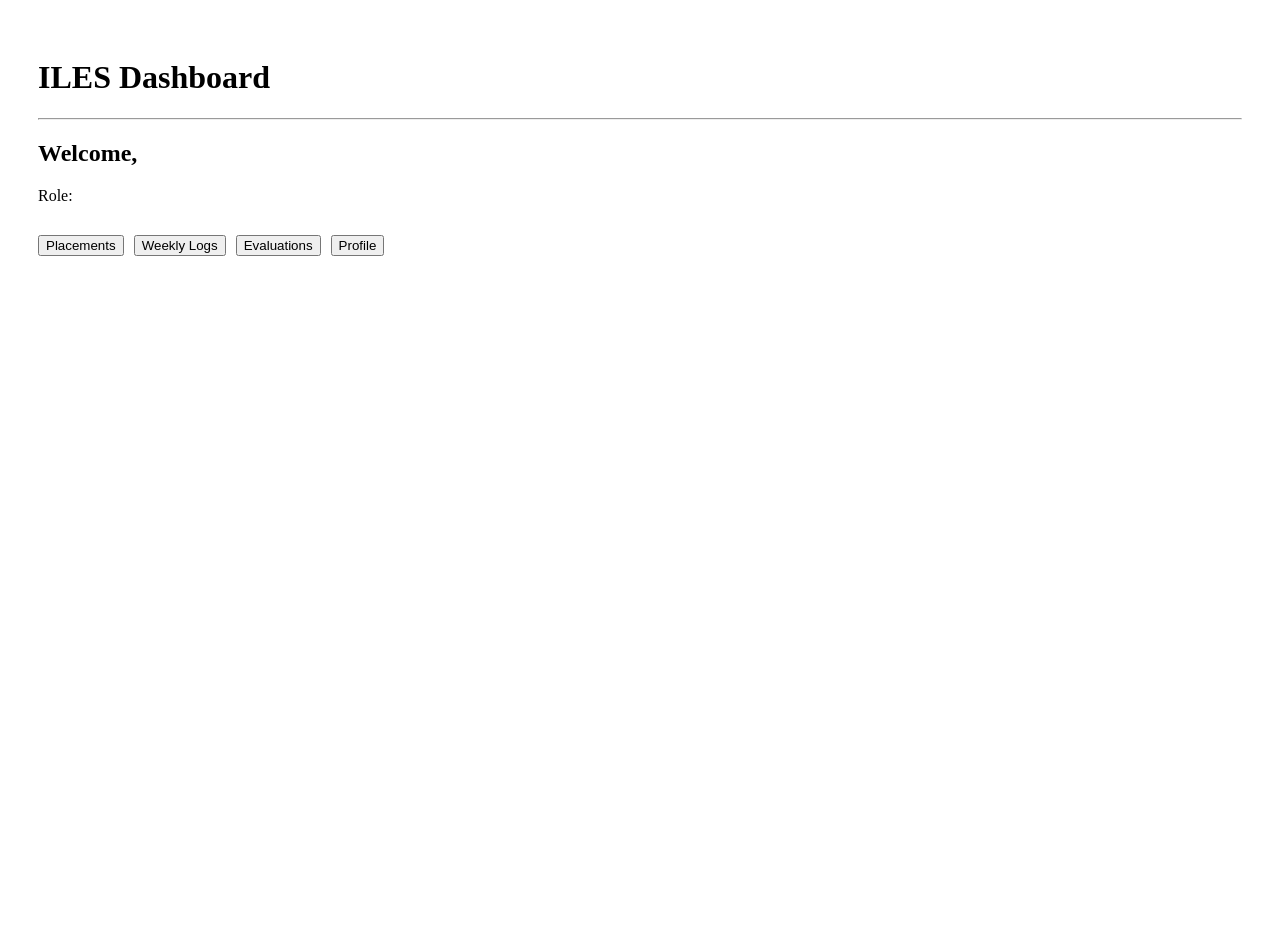
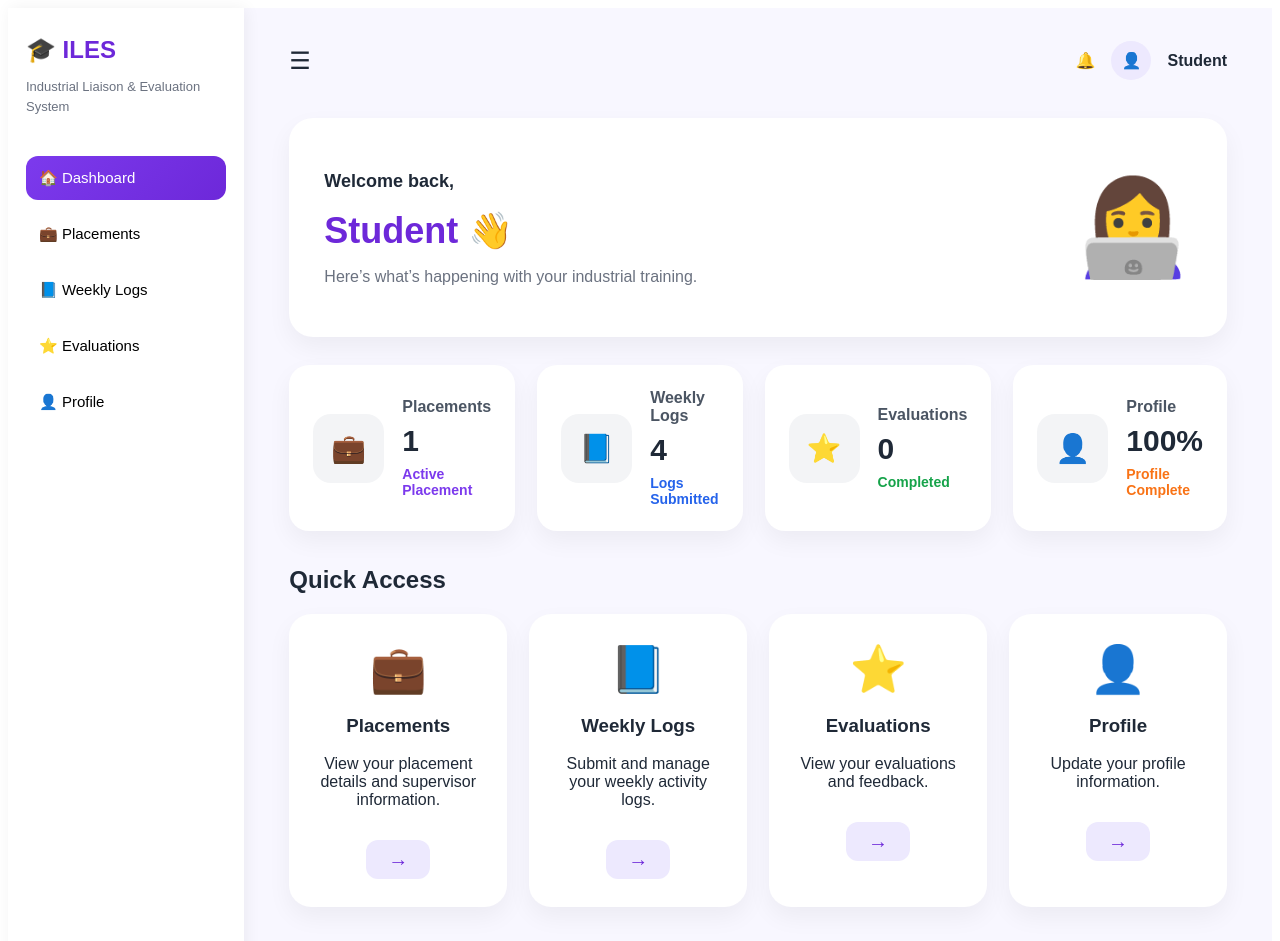
Before and after one commit to sarahnamirembe319/project2, a React app in the folder frontend/iles_frontend/frontend/: page /dashboard in a window 1280 px wide. Shown: the top 941 px of the page. Before the commit the page ends 800 px from the top, so only its background shows below. Built offline with nearby package versions, Linux system fonts and the light colour scheme; the HTML template or start-up script is replaced by a standard one.

Commit message:
Design dashboard UI

```diff
--- a/frontend/iles_frontend/frontend/src/pages/Dashboard.jsx
+++ b/frontend/iles_frontend/frontend/src/pages/Dashboard.jsx
@@ -2,50 +2,242 @@ import { useAuth } from "../context/AuthContext";
 import { useNavigate } from "react-router-dom";
 
 function Dashboard() {
-  const { user, role } = useAuth();
-
+  const { user, role, setUser, setToken, setRole } = useAuth();
   const navigate = useNavigate();
 
+  const logout = () => {
+    setUser(null);
+    setToken(null);
+    setRole(null);
+    navigate("/");
+  };
+
   return (
-    <div style={{ padding: "30px" }}>
-      <h1>ILES Dashboard</h1>
+    <div style={styles.app}>
+      <aside style={styles.sidebar}>
+        <div>
+          <h1 style={styles.logo}>🎓 ILES</h1>
+          <p style={styles.logoText}>Industrial Liaison & Evaluation System</p>
 
-      <hr />
+          <nav style={styles.nav}>
+            <button style={styles.activeNav}>🏠 Dashboard</button>
+            <button style={styles.navBtn} onClick={() => navigate("/placements")}>💼 Placements</button>
+            <button style={styles.navBtn} onClick={() => navigate("/logs")}>📘 Weekly Logs</button>
+            <button style={styles.navBtn} onClick={() => navigate("/evaluations")}>⭐ Evaluations</button>
+            <button style={styles.navBtn} onClick={() => navigate("/profile")}>👤 Profile</button>
+          </nav>
+        </div>
 
-      <h2>
-        Welcome, {user?.username}
-      </h2>
+        <button style={styles.logout} onClick={logout}>🚪 Logout</button>
+      </aside>
 
-      <p>Role: {role}</p>
+      <main style={styles.main}>
+        <div style={styles.topbar}>
+          <span style={styles.menu}>☰</span>
+          <div style={styles.userBox}>
+            <span>🔔</span>
+            <span style={styles.avatar}>👤</span>
+            <strong>{user?.username || "Student"}</strong>
+          </div>
+        </div>
 
-      <div style={{ marginTop: "30px" }}>
-        <button onClick={() => navigate("/placements")}>
-          Placements
-        </button>
+        <section style={styles.hero}>
+          <div>
+            <p style={styles.small}>Welcome back,</p>
+            <h2 style={styles.name}>{user?.username || "Student"} 👋</h2>
+            <p style={styles.subtitle}>Here’s what’s happening with your industrial training.</p>
+          </div>
+          <div style={styles.illustration}>👩‍💻</div>
+        </section>
 
-        <button
-          style={{ marginLeft: "10px" }}
-          onClick={() => navigate("/logs")}
-        >
-          Weekly Logs
-        </button>
+        <section style={styles.stats}>
+          <Card icon="💼" title="Placements" value="1" note="Active Placement" color="#7c3aed" />
+          <Card icon="📘" title="Weekly Logs" value="4" note="Logs Submitted" color="#2563eb" />
+          <Card icon="⭐" title="Evaluations" value="0" note="Completed" color="#16a34a" />
+          <Card icon="👤" title="Profile" value="100%" note="Profile Complete" color="#f97316" />
+        </section>
 
-        <button
-          style={{ marginLeft: "10px" }}
-          onClick={() => navigate("/evaluations")}
-        >
-          Evaluations
-        </button>
+        <h2 style={styles.sectionTitle}>Quick Access</h2>
 
-        <button
-          style={{ marginLeft: "10px" }}
-          onClick={() => navigate("/profile")}
-        >
-          Profile
-        </button>
+        <section style={styles.quick}>
+          <QuickCard icon="💼" title="Placements" text="View your placement details and supervisor information." onClick={() => navigate("/placements")} />
+          <QuickCard icon="📘" title="Weekly Logs" text="Submit and manage your weekly activity logs." onClick={() => navigate("/logs")} />
+          <QuickCard icon="⭐" title="Evaluations" text="View your evaluations and feedback." onClick={() => navigate("/evaluations")} />
+          <QuickCard icon="👤" title="Profile" text="Update your profile information." onClick={() => navigate("/profile")} />
+        </section>
+
+        <div style={styles.reminder}>
+          <span style={styles.reminderIcon}>📅</span>
+          <div>
+            <h3>Important Reminder</h3>
+            <p>Make sure to submit your weekly logs on time and keep your profile up to date.</p>
+          </div>
+        </div>
+      </main>
+    </div>
+  );
+}
+
+function Card({ icon, title, value, note, color }) {
+  return (
+    <div style={styles.card}>
+      <div style={{ ...styles.iconBox, color }}>{icon}</div>
+      <div>
+        <p style={styles.cardTitle}>{title}</p>
+        <h2 style={styles.cardValue}>{value}</h2>
+        <p style={{ ...styles.note, color }}>{note}</p>
       </div>
     </div>
   );
 }
 
+function QuickCard({ icon, title, text, onClick }) {
+  return (
+    <div style={styles.quickCard}>
+      <div style={styles.bigIcon}>{icon}</div>
+      <h3>{title}</h3>
+      <p>{text}</p>
+      <button style={styles.arrowBtn} onClick={onClick}>→</button>
+    </div>
+  );
+}
+
+const styles = {
+  app: {
+    minHeight: "100vh",
+    display: "flex",
+    background: "#f8f7ff",
+    fontFamily: "Arial, sans-serif",
+    color: "#1f2937",
+  },
+  sidebar: {
+    width: "250px",
+    background: "white",
+    padding: "28px 18px",
+    display: "flex",
+    flexDirection: "column",
+    justifyContent: "space-between",
+    boxShadow: "2px 0 15px rgba(0,0,0,0.06)",
+  },
+  logo: { color: "#6d28d9", margin: 0 },
+  logoText: { fontSize: "13px", color: "#6b7280", lineHeight: 1.5 },
+  nav: { marginTop: "40px", display: "flex", flexDirection: "column", gap: "12px" },
+  navBtn: {
+    padding: "13px",
+    border: "none",
+    background: "transparent",
+    textAlign: "left",
+    fontSize: "15px",
+    cursor: "pointer",
+    borderRadius: "12px",
+  },
+  activeNav: {
+    padding: "13px",
+    border: "none",
+    background: "linear-gradient(135deg, #7c3aed, #6d28d9)",
+    color: "white",
+    textAlign: "left",
+    fontSize: "15px",
+    cursor: "pointer",
+    borderRadius: "12px",
+  },
+  logout: {
+    padding: "13px",
+    border: "none",
+    background: "#f3e8ff",
+    color: "#6d28d9",
+    borderRadius: "12px",
+    cursor: "pointer",
+    fontWeight: "bold",
+  },
+  main: { flex: 1, padding: "25px 45px" },
+  topbar: {
+    height: "55px",
+    display: "flex",
+    justifyContent: "space-between",
+    alignItems: "center",
+  },
+  menu: { fontSize: "24px" },
+  userBox: { display: "flex", gap: "16px", alignItems: "center" },
+  avatar: {
+    background: "#ede9fe",
+    color: "#6d28d9",
+    padding: "10px",
+    borderRadius: "50%",
+  },
+  hero: {
+    marginTop: "30px",
+    background: "white",
+    padding: "35px",
+    borderRadius: "24px",
+    display: "flex",
+    justifyContent: "space-between",
+    alignItems: "center",
+    boxShadow: "0 10px 25px rgba(0,0,0,0.05)",
+  },
+  small: { fontSize: "18px", fontWeight: "bold" },
+  name: { fontSize: "36px", color: "#6d28d9", margin: "8px 0" },
+  subtitle: { color: "#6b7280" },
+  illustration: { fontSize: "95px" },
+  stats: {
+    display: "grid",
+    gridTemplateColumns: "repeat(4, 1fr)",
+    gap: "22px",
+    marginTop: "28px",
+  },
+  card: {
+    background: "white",
+    padding: "24px",
+    borderRadius: "20px",
+    display: "flex",
+    gap: "18px",
+    alignItems: "center",
+    boxShadow: "0 10px 25px rgba(0,0,0,0.05)",
+  },
+  iconBox: {
+    background: "#f3f4f6",
+    padding: "18px",
+    borderRadius: "18px",
+    fontSize: "28px",
+  },
+  cardTitle: { margin: 0, color: "#4b5563", fontWeight: "bold" },
+  cardValue: { margin: "8px 0", fontSize: "30px" },
+  note: { margin: 0, fontSize: "14px", fontWeight: "bold" },
+  sectionTitle: { marginTop: "35px" },
+  quick: {
+    display: "grid",
+    gridTemplateColumns: "repeat(4, 1fr)",
+    gap: "22px",
+  },
+  quickCard: {
+    background: "white",
+    padding: "28px",
+    borderRadius: "22px",
+    textAlign: "center",
+    boxShadow: "0 10px 25px rgba(0,0,0,0.05)",
+  },
+  bigIcon: { fontSize: "46px" },
+  arrowBtn: {
+    marginTop: "15px",
+    padding: "8px 22px",
+    border: "none",
+    borderRadius: "12px",
+    background: "#ede9fe",
+    color: "#6d28d9",
+    fontSize: "20px",
+    cursor: "pointer",
+  },
+  reminder: {
+    marginTop: "35px",
+    background: "#faf5ff",
+    border: "1px solid #e9d5ff",
+    padding: "22px",
+    borderRadius: "20px",
+    display: "flex",
+    gap: "18px",
+    alignItems: "center",
+  },
+  reminderIcon: { fontSize: "42px" },
+};
+
 export default Dashboard;
```
